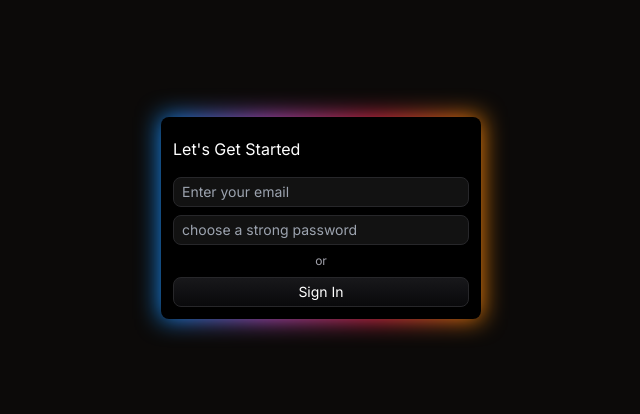
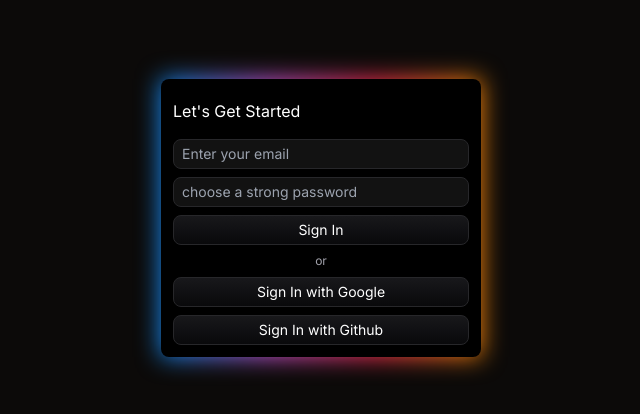
Before and after one commit to walkerthecreator/ai-interview, a Next.js app: page /auth in a window 1280 px wide. Shown: the part 182-596 px from the top of the page, without its empty margins (319-959 px from the left). Built offline with nearby package versions, Linux system fonts and the light colour scheme.

Commit message:
added extra button

```diff
--- a/src/app/auth/page.tsx
+++ b/src/app/auth/page.tsx
@@ -15,11 +15,17 @@ export default function GlowEffectCardBackground() {
           <input type="text" className='p-1 px-2 text-sm w-full border  rounded-lg placeholder:text-sm outline-zinc-700' placeholder='Enter your email' />
           <input type="text" className='p-1 px-2 text-sm w-full border  rounded-lg placeholder:text-sm outline-zinc-700' placeholder='choose a strong password' />
 
+          <button className='bg-gradient-to-b mt-4 from-zinc-900 border bg-zinc-950 text-sm w-full rounded-lg p-1'>Sign In</button>
+
           <p className='my-3 text-xs text-zinc-400 text-center'>
             or
           </p>
 
-          <button className='bg-gradient-to-b from-zinc-900 border bg-zinc-950 text-sm w-full rounded-lg p-1'>Sign In</button>
+          <button className='bg-gradient-to-b from-zinc-900 border bg-zinc-950 text-sm w-full rounded-lg p-1'>Sign In with Google</button>
+          <button className='bg-gradient-to-b from-zinc-900 border bg-zinc-950 text-sm w-full rounded-lg p-1'>Sign In with Github</button>
+          {/* <button className='bg-gradient-to-b from-zinc-900 border bg-zinc-950 text-sm w-full rounded-lg p-1'>Sign In with Google</button> */}
+
+
 
 
 
```
